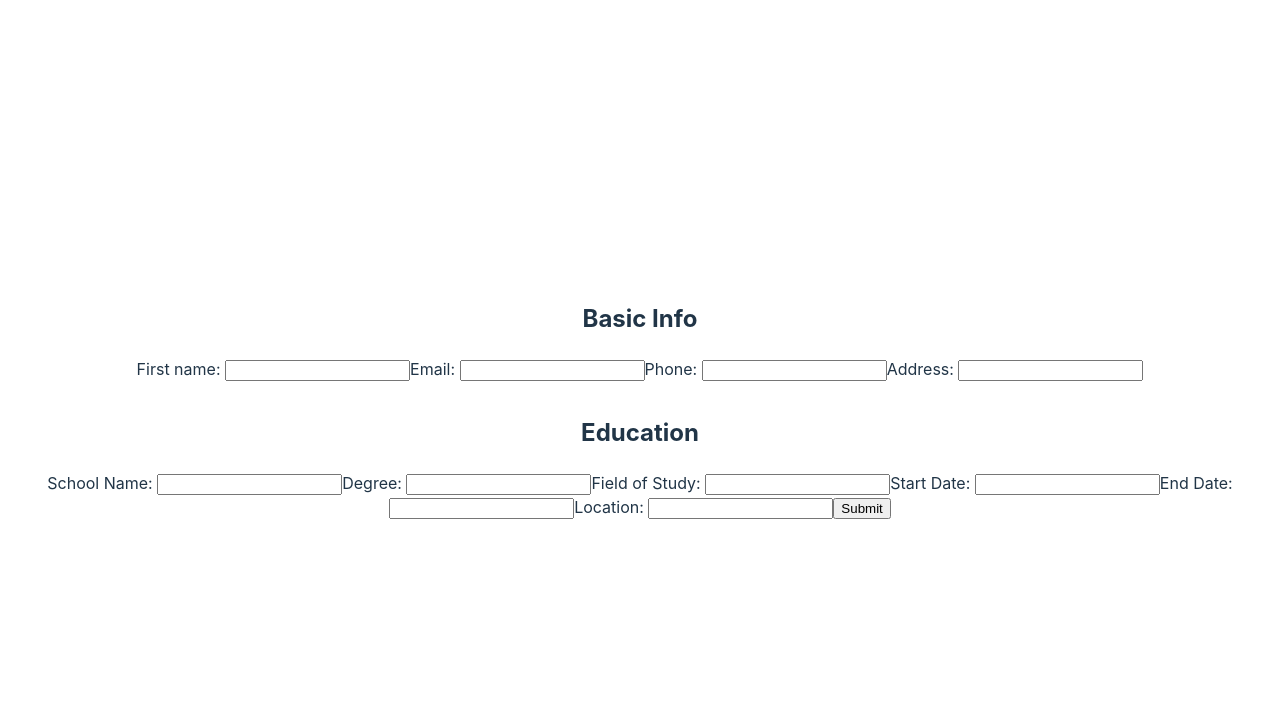
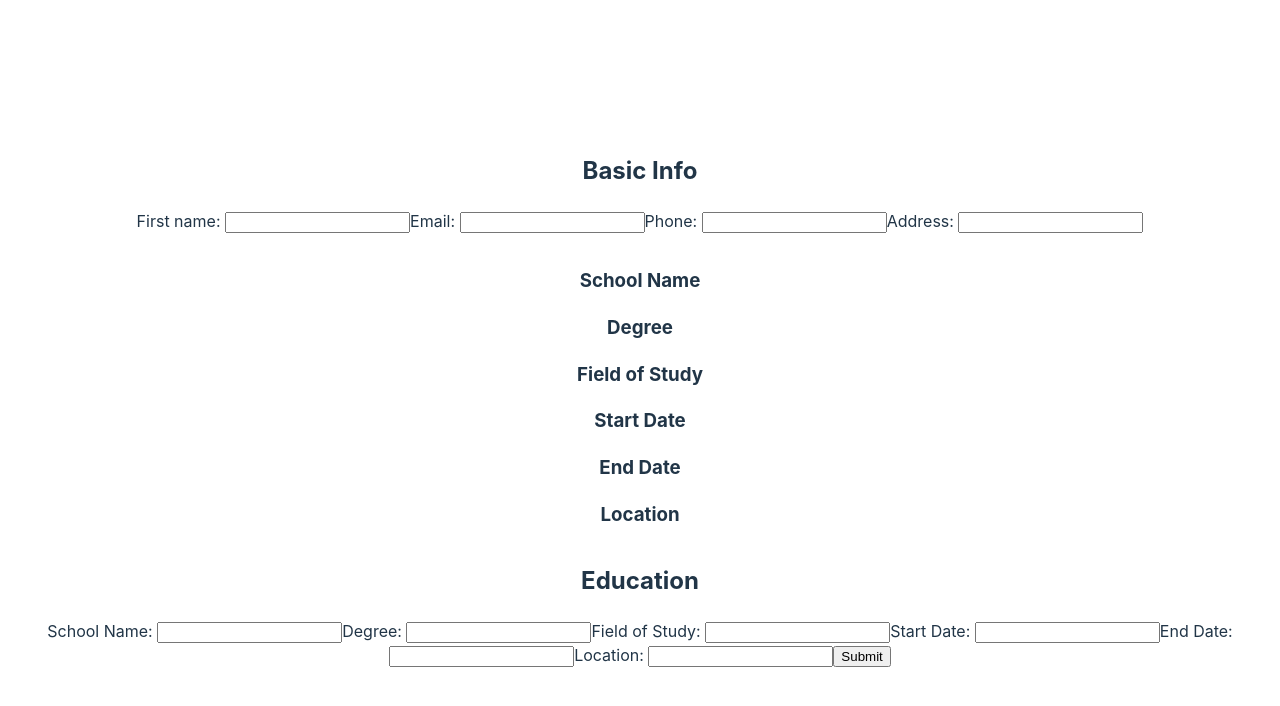
Before and after one commit to CraigMarc/cvBuilder, a React app: page / in a window 1280 px wide. Shown: the top 706 px of the page. Built offline with nearby package versions, Linux system fonts and the light colour scheme; the HTML template or start-up script is replaced by a standard one.

Commit message:
education output

```diff
--- a/src/App.jsx
+++ b/src/App.jsx
@@ -23,6 +23,7 @@ function App() {
         fos: '',
         startDate: '',
         endDate: '',
+        location: '',
       }
       })
 
--- a/src/Education.jsx
+++ b/src/Education.jsx
@@ -65,7 +65,7 @@ function Education(props) {
                 Location:{' '}
                 <input
                     type="text"
-                    name="locatiion"
+                    name="location"
                     value={schoolData.location}
                     onChange={handleSchoolChange}
                 />
--- a/src/Resume.jsx
+++ b/src/Resume.jsx
@@ -22,7 +22,12 @@ let schoolName = schoolData.schoolName
 </header>
 
 <div>
-<h2>{schoolData.schoolName}</h2>
+<h3>School Name {schoolData.schoolName}</h3>
+<h3>Degree {schoolData.degree}</h3>
+<h3>Field of Study {schoolData.fos}</h3>
+<h3>Start Date {schoolData.startDate}</h3>
+<h3>End Date {schoolData.endDate}</h3>
+<h3>Location {schoolData.location}</h3>
 <h1>{name}</h1>
 
 </div>
```
